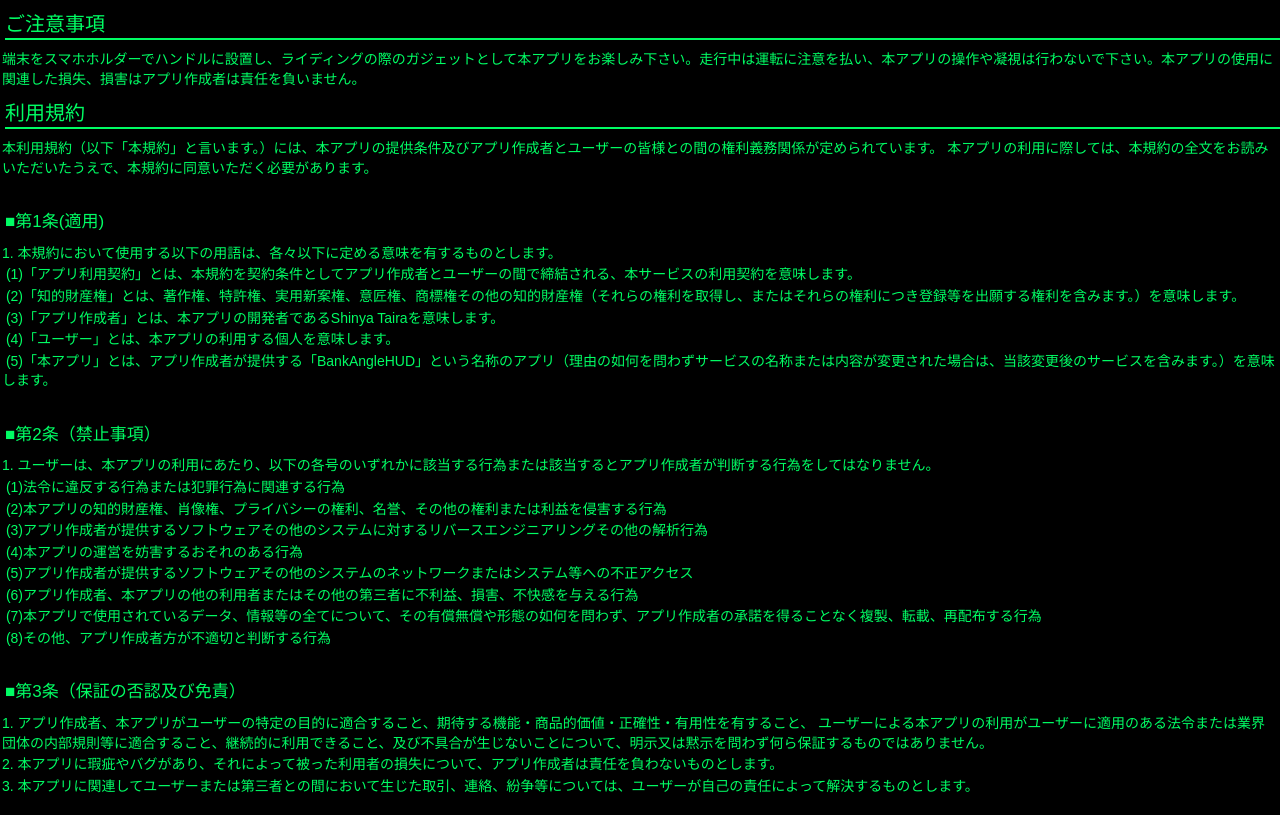
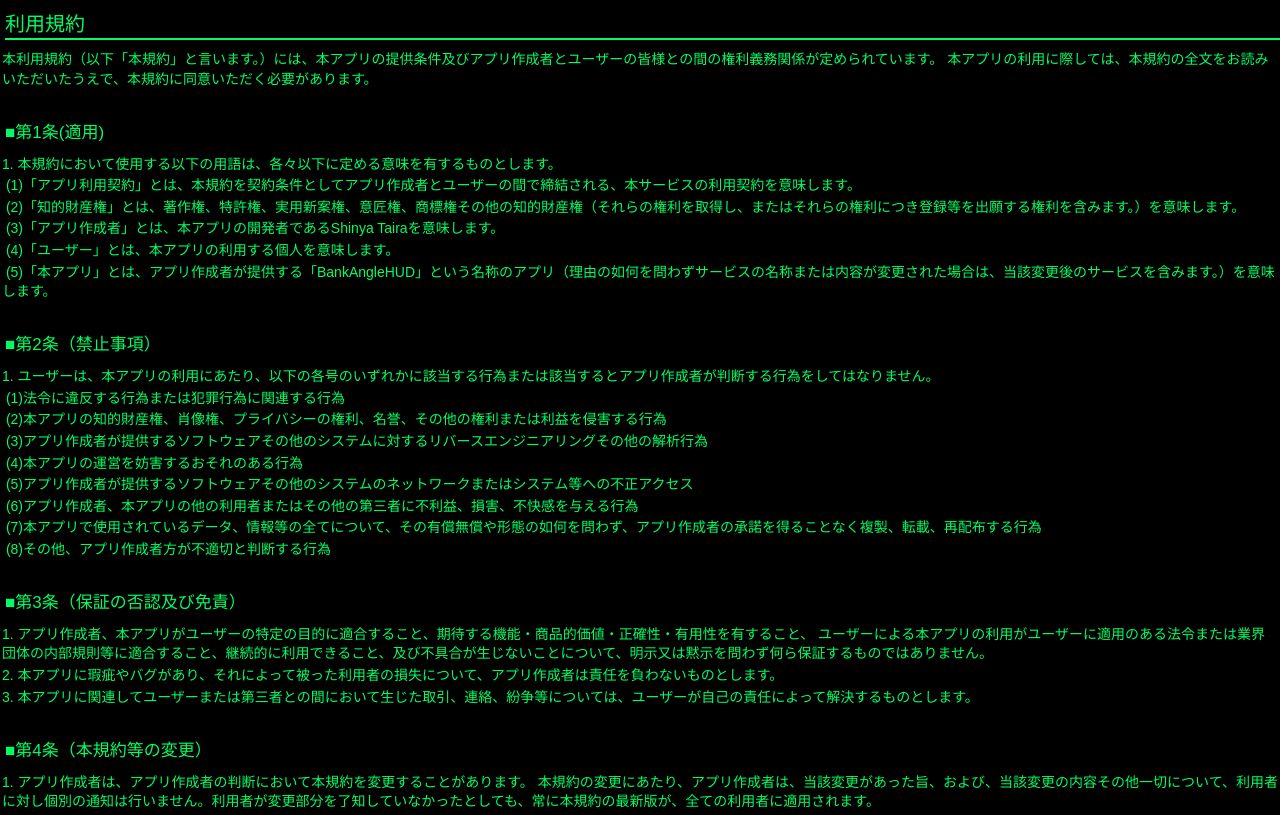
Before and after one commit to midnight-flat/BankAngleHUD, a plain HTML site: page terms-and-privacy-policy.html in a window 1280 px wide. Shown: the top 815 px of the page. Drawn offline with Linux system fonts and the light colour scheme.

Commit message:
ご注意事項を削除

```diff
--- a/terms-and-privacy-policy.html
+++ b/terms-and-privacy-policy.html
@@ -73,9 +73,6 @@
 </head>
 <body class="">
 <p></p>
-<h1>ご注意事項</h1>
-<p>端末をスマホホルダーでハンドルに設置し、ライディングの際のガジェットとして本アプリをお楽しみ下さい。走行中は運転に注意を払い、本アプリの操作や凝視は行わないで下さい。本アプリの使用に関連した損失、損害はアプリ作成者は責任を負いません。
-</p>
 <h1>利用規約</h1>
 <p>
 本利用規約（以下「本規約」と言います。）には、本アプリの提供条件及びアプリ作成者とユーザーの皆様との間の権利義務関係が定められています。
```
